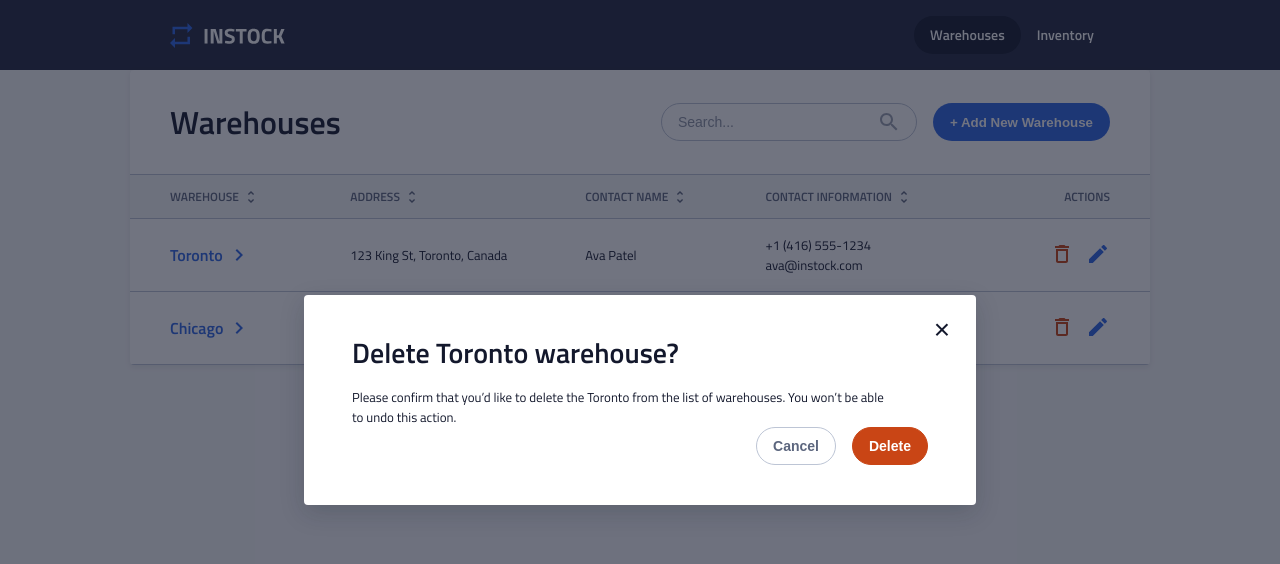
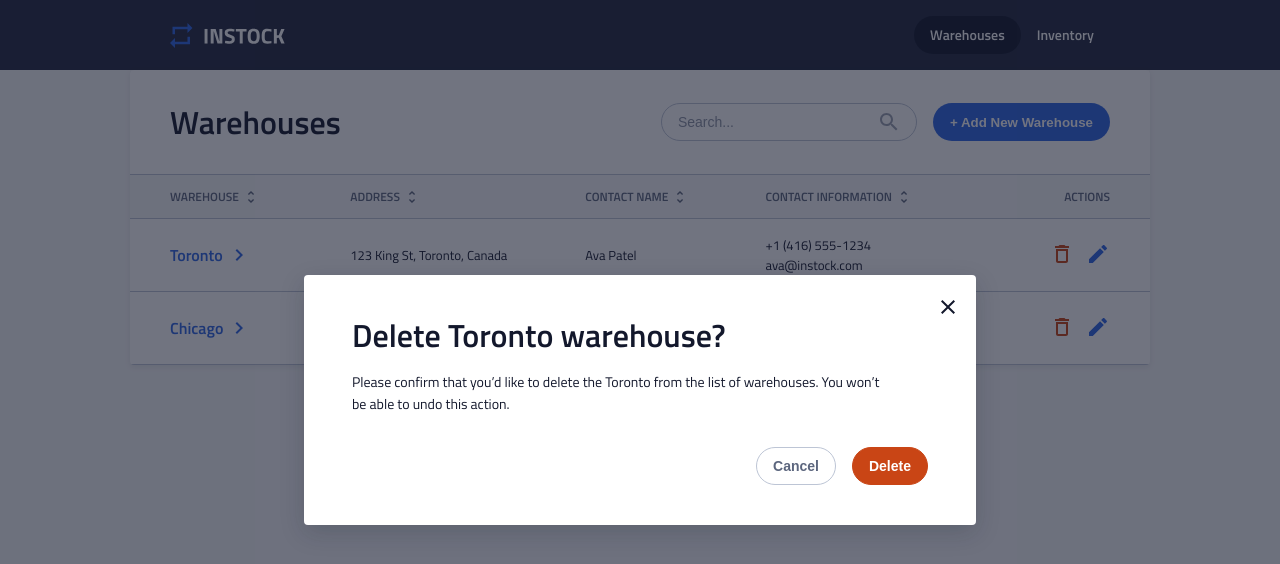
Before and after one commit to alperzini/instock-client, a React (Vite) app: page / in a window 1280 px wide. Both pictures are taken after a click on the button 1062 px from the left and 255 px from the top of the page. Shown: the top 564 px of the page. Built offline with nearby package versions, Linux system fonts and the light colour scheme.

Commit message:
made modification to DeleteWarehouseModal styling

```diff
--- a/src/components/DeleteWarehouseModal/DeleteWarehouseModal.jsx
+++ b/src/components/DeleteWarehouseModal/DeleteWarehouseModal.jsx
@@ -1,3 +1,4 @@
+import CloseIcon from "../Icons/CloseIcon";
 import "./DeleteWarehouseModal.scss";
 
 const DeleteWarehouseModal = ({ isOpen, warehouseName, onClose, onDelete }) => {
@@ -5,30 +6,44 @@ if (!isOpen) return null;
 
 return (
     <div className="delete-modal" role="dialog" aria-modal="true">
-    <div className="delete-modal__overlay" onClick={onClose} />
+    <button
+        type="button"
+        className="delete-modal__overlay"
+        onClick={onClose}
+        aria-label="Close modal"
+    />
 
-    <div className="delete-modal__card">
+    <div className="delete-modal__card" role="document">
         <button
         type="button"
         className="delete-modal__close"
         onClick={onClose}
         aria-label="Close"
         >
-        ×
+        <CloseIcon />
         </button>
 
         <h1 className="delete-modal__title">Delete {warehouseName} warehouse?</h1>
+
         <p className="delete-modal__text">
-        Please confirm that you’d like to delete the {warehouseName} from the list of warehouses. You won’t be able to undo this action.
+        Please confirm that you’d like to delete the {warehouseName} from the list of
+        warehouses. You won’t be able to undo this action.
         </p>
 
         <div className="delete-modal__actions">
-        <button type="button" className="delete-modal__btn delete-modal__btn--secondary" onClick={onClose}>
+        <button
+            type="button"
+            className="delete-modal__btn delete-modal__btn--secondary"
+            onClick={onClose}
+        >
             Cancel
         </button>
-        <button type="button"
-        className="delete-modal__btn delete-modal__btn--delete"
-        onClick={onDelete}>
+
+        <button
+            type="button"
+            className="delete-modal__btn delete-modal__btn--delete"
+            onClick={onDelete}
+        >
             Delete
         </button>
         </div>
--- a/src/components/DeleteWarehouseModal/DeleteWarehouseModal.scss
+++ b/src/components/DeleteWarehouseModal/DeleteWarehouseModal.scss
@@ -4,81 +4,101 @@
 .delete-modal {
 position: fixed;
 inset: 0;
-z-index: 50;
+z-index: 100;
+
 display: flex;
-align-items: center;
-justify-content: center;
-padding: 1rem;
+align-items: stretch;
+justify-content: stretch;
 
-&__overlay {
+padding: 0;
+}
+
+.delete-modal__overlay {
 position: absolute;
 inset: 0;
 background: rgba(19, 24, 44, 0.6);
+border: 0;
+padding: 0;
+cursor: pointer;
 }
 
-&__card {
+.delete-modal__card {
 position: relative;
+z-index: 1;
+
 width: 100%;
-    max-width: 42rem;
+height: 100%;
 background: $color-white;
-    border-radius: 4px;
-    padding: 2rem 1.5rem;
-    box-shadow: 0 8px 24px rgba(19, 24, 44, 0.18);
+border-radius: 0;
+box-shadow: none;
 
-    @include tablet {
-    padding: 2.5rem 3rem;
+display: flex;
+flex-direction: column;
+
+padding: 1.5rem 1rem;
+}
+
+.delete-modal__close {
+position: absolute;
+top: 1.25rem;
+right: 1rem;
+
+background: transparent;
+border: 0;
+padding: 0;
+cursor: pointer;
+
+display: inline-flex;
+align-items: center;
+justify-content: center;
+
+svg,
+img {
+    width: 24px;
+    height: 24px;
+    display: block;
 }
 }
 
-&__close {
-    position: absolute;
-    right: 1.25rem;
-    top: 1.25rem;
-    border: 0;
-    background: transparent;
-    font-size: 1.75rem;
-    line-height: 1;
-    cursor: pointer;
-    color: $color-instock-black;
-}
+.delete-modal__title {
+margin: 0;
+padding-top: 2.25rem;
 
-&__content {
-    padding-top: 1rem;
-}
-
-&__title {
-    margin: 0 0 1rem 0;
 font-size: $text-size-m-h1;
 line-height: $line-height-m-h1;
 font-weight: $font-semi-bold;
 color: $color-instock-black;
 }
 
-&__text {
-    margin: 0;
+.delete-modal__text {
+margin: 1rem 0 0 0;
+
 font-size: $text-size-m-p2;
 line-height: $line-height-m-p2;
 color: $color-instock-black;
-    max-width: 34rem;
 }
-&__actions {
+
+.delete-modal__actions {
 margin-top: auto;
+padding-top: 2rem;
+
 display: flex;
 gap: 1rem;
 }
 
-&__btn {
+.delete-modal__btn {
+flex: 1;
 height: $cta-height-m;
 border-radius: $cta-br;
 padding: 0 $cta-padding-dt;
+
 font-size: $text-size-m-h3;
 line-height: $line-height-m-h3;
 font-weight: $font-semi-bold;
 cursor: pointer;
-    width: 100%;
 }
 
-&__btn--secondary {
+.delete-modal__btn--secondary {
 background: $color-white;
 border: 1px solid $color-cloud;
 color: $color-slate;
@@ -88,7 +108,7 @@ padding: 1rem;
 }
 }
 
-&__btn--delete {
+.delete-modal__btn--delete {
 background: $color-red;
 border: 1px solid $color-red;
 color: $color-white;
@@ -98,27 +118,46 @@ padding: 1rem;
 }
 }
 
+/* Tablet + Desktop: centered card (same layout) */
 @include tablet {
+    @media (min-width: 767px) {
+.delete-modal {
     align-items: center;
     justify-content: center;
     padding: 1rem;
-
-    &__card {
-    width: 100%;
-    max-width: 42rem;
-    height: auto;
-    border-radius: 4px;
-    padding: 2.5rem 3rem;
-    box-shadow: 0 8px 24px rgba(19, 24, 44, 0.18);
 }
 
-    &__actions {
+.delete-modal__card {
+    width: min(100%, 42rem);
+    height: auto;
+
+    border-radius: 4px;
+    box-shadow: 0 8px 24px rgba(19, 24, 44, 0.18);
+
+    padding: 2.5rem 3rem;
+}
+
+.delete-modal__title {
+    padding-top: 0;
+    font-size: $text-size-dt-h1;
+    line-height: $line-height-dt-h1;
+}
+
+.delete-modal__text {
+    font-size: $text-size-dt-p2;
+    line-height: $line-height-dt-p2;
+    max-width: 34rem;
+}
+
+.delete-modal__actions {
     justify-content: flex-end;
 }
 
-    &__btn {
+.delete-modal__btn {
+    flex: 0 0 auto;
     width: auto;
     height: $cta-height-dt;
+
     font-size: $text-size-dt-h3;
     line-height: $line-height-dt-h3;
 }
```
Lines whose indentation alone changed are shown as unchanged.
